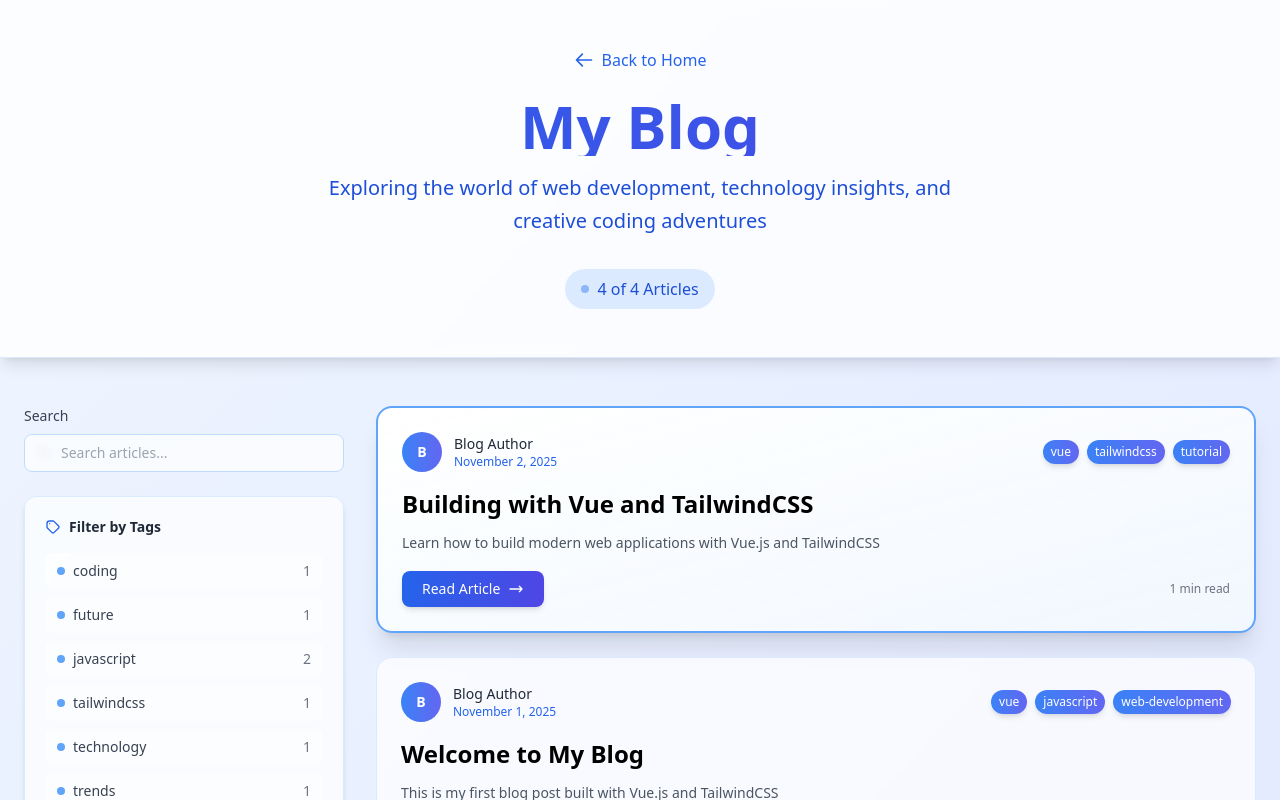
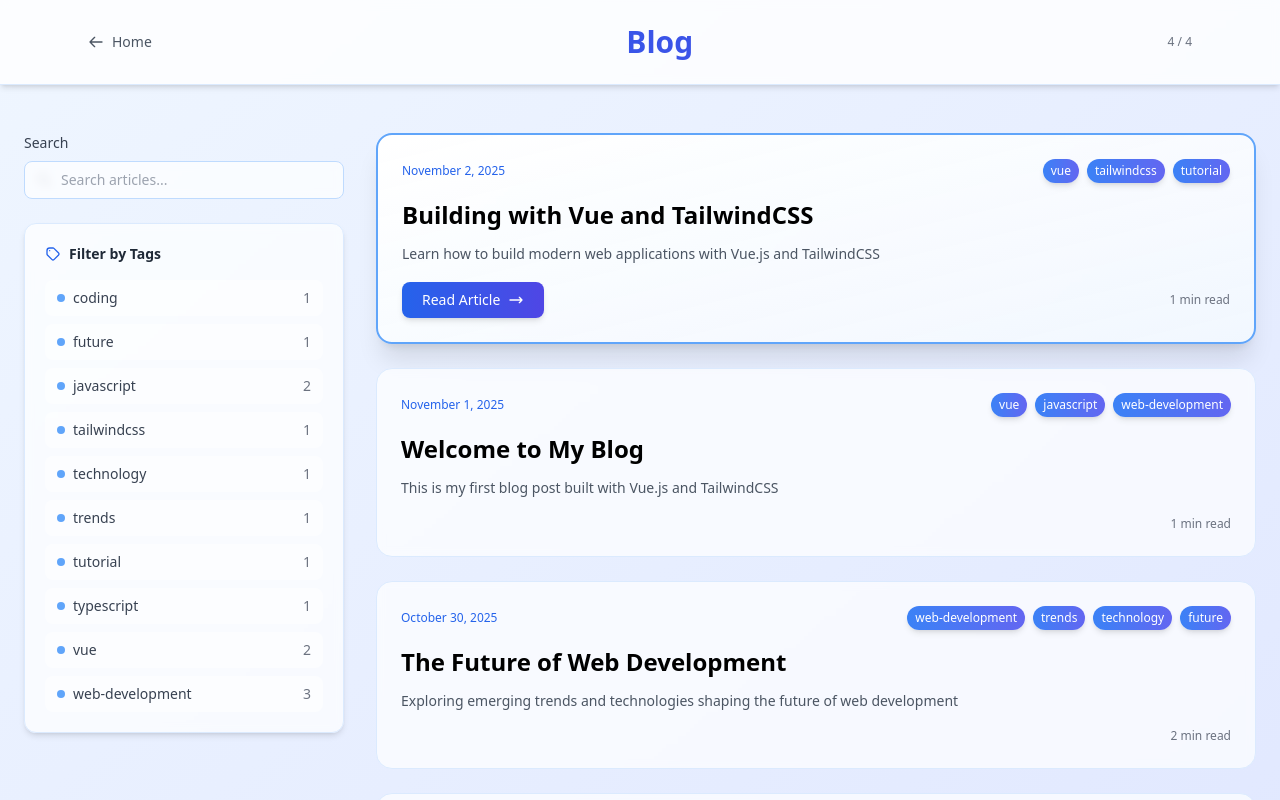
Before and after one commit to joeltankam/website, a Vue app: page /blog in a window 1280 px wide. Shown: the top 800 px of the page. Built offline with nearby package versions, Linux system fonts and the light colour scheme.

Commit message:
Update blog page

```diff
--- a/src/views/Blog.vue
+++ b/src/views/Blog.vue
@@ -1,29 +1,27 @@
 <template>
   <div class="min-h-screen bg-gradient-to-br from-blue-50 to-indigo-100">
     <!-- Hero Header -->
-    <header class="bg-white/80 backdrop-blur-sm shadow-lg border-b border-blue-100">
-      <div class="max-w-6xl mx-auto px-6 py-12">
-        <div class="text-center">
+    <header class="bg-white/80 backdrop-blur-sm shadow-md border-b border-blue-100">
+      <div class="max-w-6xl mx-auto px-6 py-6">
+        <div class="flex items-center justify-between">
           <router-link
             to="/"
-            class="inline-flex items-center space-x-2 text-blue-600 hover:text-blue-700 mb-6 transition-colors"
+            class="inline-flex items-center space-x-2 text-gray-600 hover:text-blue-600 transition-colors text-sm"
           >
-            <svg class="w-5 h-5" fill="none" stroke="currentColor" viewBox="0 0 24 24">
+            <svg class="w-4 h-4" fill="none" stroke="currentColor" viewBox="0 0 24 24">
               <path stroke-linecap="round" stroke-linejoin="round" stroke-width="2" d="M10 19l-7-7m0 0l7-7m-7 7h18"></path>
             </svg>
-            <span>Back to Home</span>
+            <span>Home</span>
           </router-link>
-          <h1 class="text-6xl font-bold bg-gradient-to-r from-blue-600 to-indigo-600 bg-clip-text text-transparent mb-4">
-            My Blog
-          </h1>
-          <p class="text-xl text-blue-700 max-w-2xl mx-auto leading-relaxed">
-            Exploring the world of web development, technology insights, and creative coding adventures
-          </p>
-          <div class="mt-8 flex justify-center space-x-4">
-            <div class="flex items-center space-x-2 px-4 py-2 bg-blue-100 rounded-full">
-              <span class="w-2 h-2 bg-blue-500 rounded-full animate-pulse"></span>
-              <span class="text-blue-700 font-medium">{{ filteredPosts.length }} of {{ allPosts.length }} Articles</span>
-            </div>
+
+          <div class="text-center flex-1">
+            <h1 class="text-3xl font-bold bg-gradient-to-r from-blue-600 to-indigo-600 bg-clip-text text-transparent">
+              Blog
+            </h1>
+          </div>
+
+          <div class="text-xs text-gray-500">
+            {{ filteredPosts.length }} / {{ allPosts.length }}
           </div>
         </div>
       </div>
@@ -241,14 +239,8 @@
               <div class="p-6">
                 <!-- Post Meta -->
                 <div class="flex items-center justify-between mb-4 flex-wrap gap-3">
-                  <div class="flex items-center space-x-3">
-                    <div class="w-10 h-10 bg-gradient-to-r from-blue-500 to-indigo-500 rounded-full flex items-center justify-center flex-shrink-0">
-                      <span class="text-white font-bold text-sm">{{ post.frontmatter.author[0].toUpperCase() }}</span>
-                    </div>
-                    <div>
-                      <p class="font-medium text-gray-800 text-sm">{{ post.frontmatter.author }}</p>
-                      <p class="text-xs text-blue-600">{{ formatDate(post.frontmatter.date) }}</p>
-                    </div>
+                  <div class="text-xs text-blue-600">
+                    {{ formatDate(post.frontmatter.date) }}
                   </div>
                   <div class="flex flex-wrap gap-2">
                     <button
@@ -280,6 +272,7 @@
                 <!-- Read More Button -->
                 <div class="flex justify-between items-center">
                   <router-link
+                    v-if="index === 0 && !searchQuery && selectedTags.length === 0"
                     :to="`/post/${post.slug}`"
                     class="inline-flex items-center space-x-2 px-5 py-2 bg-gradient-to-r from-blue-600 to-indigo-600 text-white text-sm font-medium rounded-lg hover:from-blue-700 hover:to-indigo-700 transform hover:scale-105 transition-all duration-300 shadow-md hover:shadow-lg"
                   >
@@ -288,7 +281,7 @@
                       <path stroke-linecap="round" stroke-linejoin="round" stroke-width="2" d="M17 8l4 4m0 0l-4 4m4-4H3"></path>
                     </svg>
                   </router-link>
-                  <div class="text-xs text-gray-500">
+                  <div :class="index === 0 && !searchQuery && selectedTags.length === 0 ? 'text-xs text-gray-500' : 'text-xs text-gray-500 ml-auto'">
                     {{ calculateReadTime(post.html) }} min read
                   </div>
                 </div>
@@ -388,8 +381,7 @@ const filteredPosts = computed(() => {
       const titleMatch = post.frontmatter.title.toLowerCase().includes(query)
       const excerptMatch = post.frontmatter.excerpt.toLowerCase().includes(query)
       const contentMatch = post.html.toLowerCase().includes(query)
-      const authorMatch = post.frontmatter.author.toLowerCase().includes(query)
-      return titleMatch || excerptMatch || contentMatch || authorMatch
+      return titleMatch || excerptMatch || contentMatch
     })
   }
 
--- a/src/views/BlogPost.vue
+++ b/src/views/BlogPost.vue
@@ -53,15 +53,10 @@
         <div class="p-8 lg:p-12 bg-gradient-to-r from-blue-600 to-indigo-600 text-white">
           <div class="mb-6">
             <div class="flex items-center justify-between mb-6">
-              <div class="flex items-center space-x-4">
-                <div class="w-16 h-16 bg-white/20 rounded-full flex items-center justify-center backdrop-blur-sm">
-                  <span class="text-white font-bold text-2xl">{{ post.frontmatter.author[0].toUpperCase() }}</span>
-                </div>
-                <div>
-                  <p class="font-semibold text-white text-lg">{{ post.frontmatter.author }}</p>
-                  <p class="text-blue-100">{{ formatDate(post.frontmatter.date) }}</p>
-                  <p class="text-blue-100 text-sm">{{ calculateReadTime(post.html) }} minute read</p>
-                </div>
+              <div class="flex items-center space-x-3">
+                <p class="text-blue-100">{{ formatDate(post.frontmatter.date) }}</p>
+                <span class="text-blue-100">•</span>
+                <p class="text-blue-100 text-sm">{{ calculateReadTime(post.html) }} min read</p>
               </div>
             </div>
 
```
Also changed, not shown: 1 other file (tests, documents, lock files or other folders).
